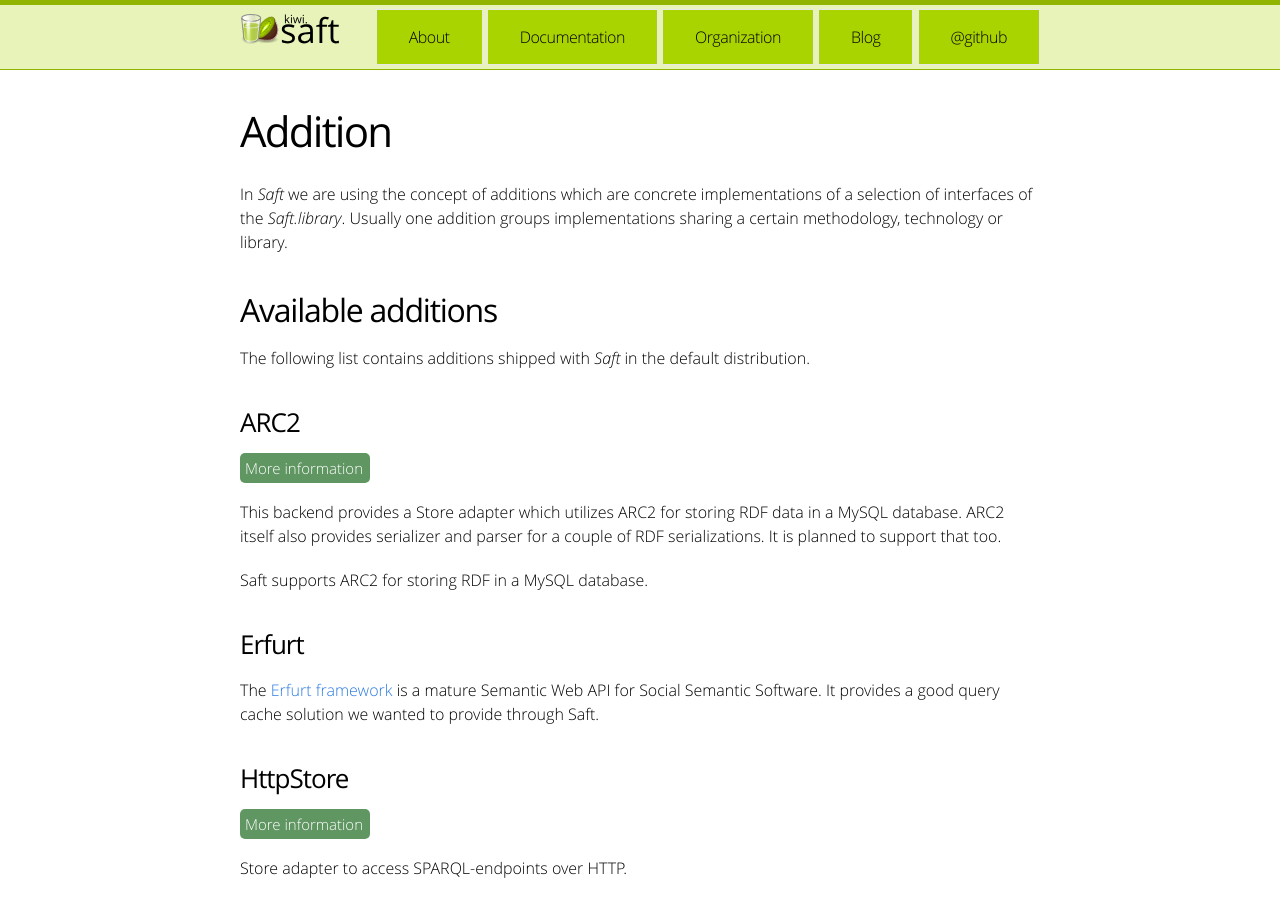
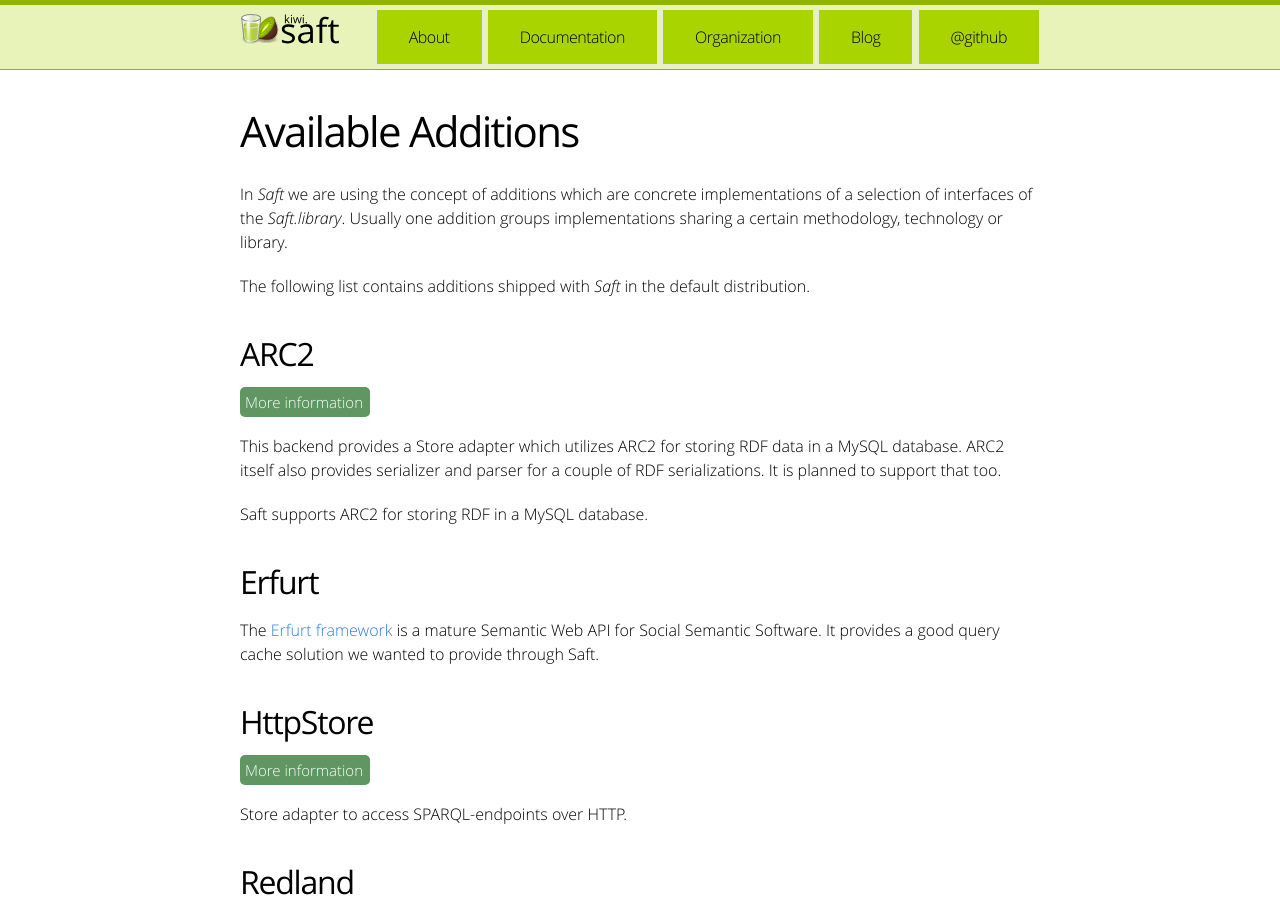
Before and after one commit to SaftIng/safting.github.io, a Jekyll site: the page built from doc/phpframework/addition.md, in a window 1280 px wide and 900 px high. Built offline with Jekyll 4.4.1, drawn with Linux system fonts in a browser that asks for light colours.

Commit message:
Update addition.md

```diff
--- a/doc/phpframework/addition.md
+++ b/doc/phpframework/addition.md
@@ -1,15 +1,13 @@
 ---
 layout: doc
-title: Addition
+title: Available Additions
 ---
 
 In _Saft_ we are using the concept of additions which are concrete implementations of a selection of interfaces of the _Saft.library_. Usually one addition groups implementations sharing a certain methodology, technology or library.
 
-## Available additions
-
 The following list contains additions shipped with _Saft_ in the default distribution.
 
-### ARC2
+## ARC2
 
 <a class="btn" href="ARC2">More information</a>
 
@@ -17,23 +15,23 @@ This backend provides a Store adapter which utilizes ARC2 for storing RDF data i
 
 Saft supports ARC2 for storing RDF in a MySQL database.
 
-### Erfurt
+## Erfurt
 
 The [Erfurt framework](https://github.com/AKSW/Erfurt) is a mature Semantic Web API for Social Semantic Software. It provides a good query cache solution we wanted to provide through Saft.
 
-### HttpStore
+## HttpStore
 
 <a class="btn" href="httpstore">More information</a>
 
 Store adapter to access SPARQL-endpoints over HTTP.
 
-### Redland
+## Redland
 
 <a class="btn" href="redland">More information</a>
 
 Provides data serializer and parser. Implements the _Saft.data_ and _Saft.Rdf_ interfaces.
 
-### Virtuoso
+## Virtuoso
 
 <a class="btn" href="virtuoso">More information</a>
 
```
